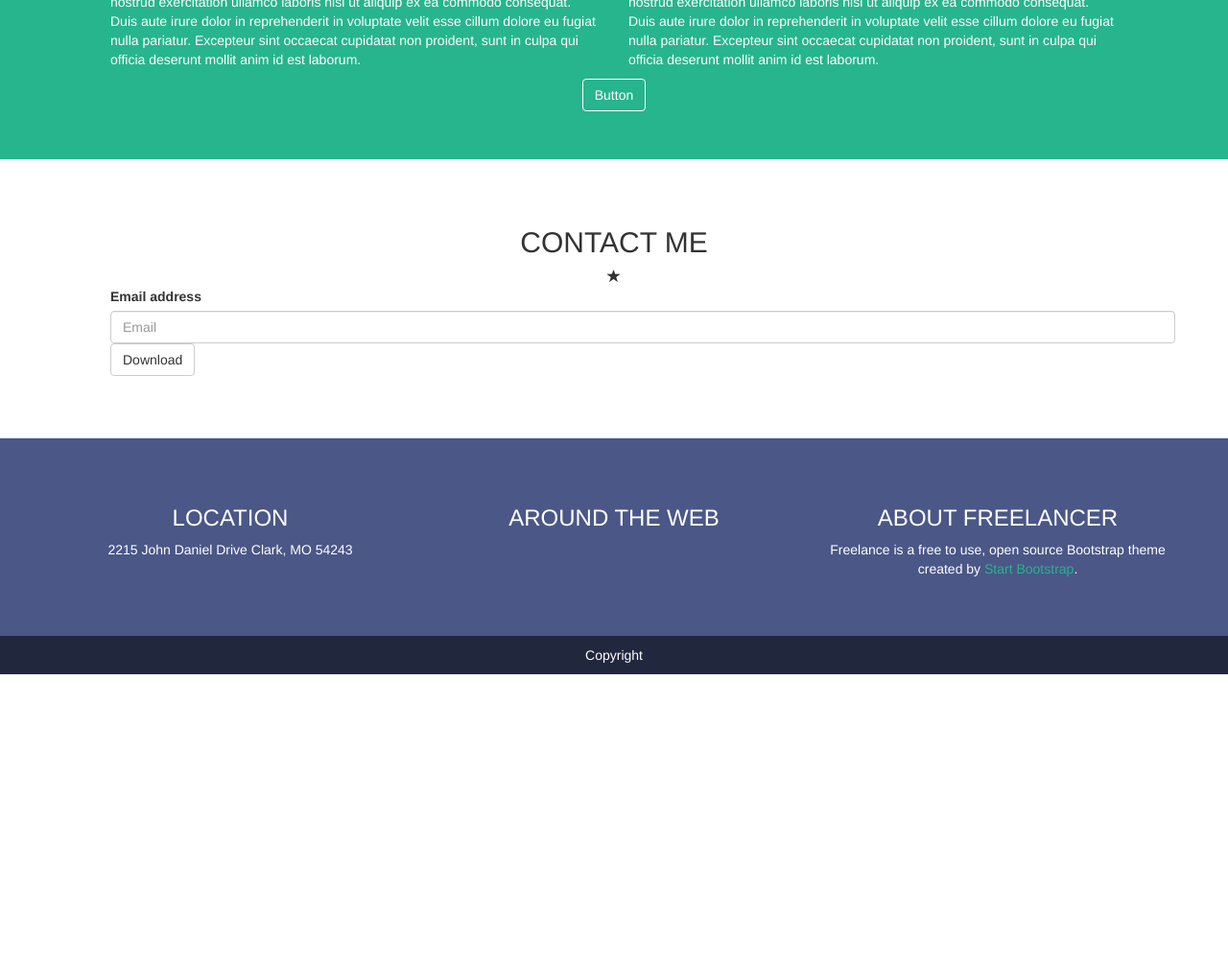
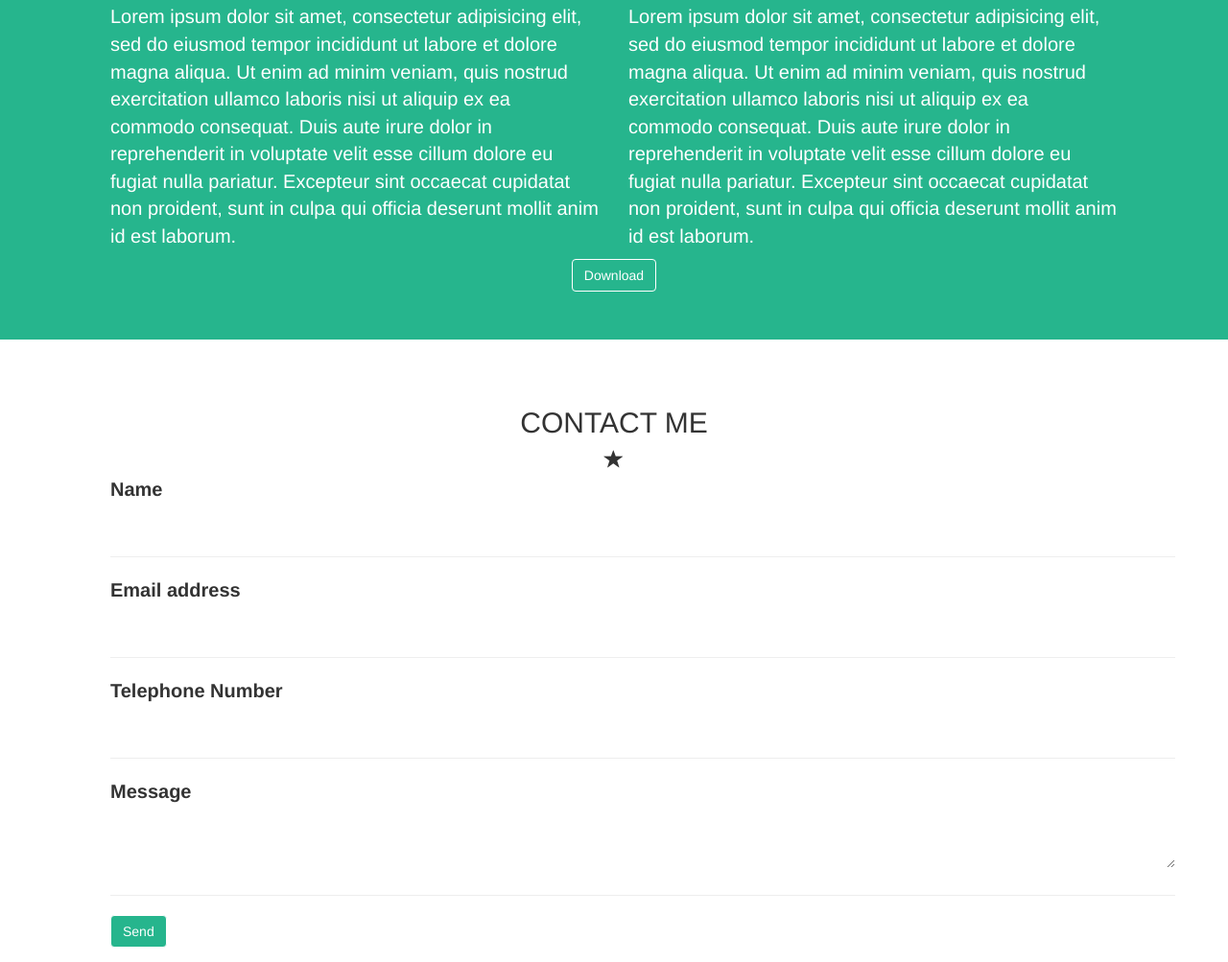
Before and after one commit to FrancescoViterbo/html-css-bootstrap-freelancer, a plain HTML site: page bonus/index.html in a window 1280 px wide. Shown: the part 777-1780 px from the top of the page at 96% size. Before the commit the page ends 1480 px from the top, so only its background shows below. Drawn offline with nearby package versions, Linux system fonts and the light colour scheme.

Commit message:
worked on input fields and minor layouts

```diff
--- a/bonus/css/style.css
+++ b/bonus/css/style.css
@@ -1,3 +1,7 @@
+body {
+    font-size: 20px;
+}
+
 .centra {
     text-align: center;
 }
@@ -21,6 +25,10 @@ nav .container {
     color: white;
 }
 
+nav li {
+    font-size: 14px;
+}
+
 #jumbo {
     background-color: #26b58d;
     color: white;
@@ -38,10 +46,23 @@ nav .container {
     background-color: #26b58d;
     color: white;
 }
-#about button {
+#about button, #contact button {
     color: white;
     background-color: #26b58d;
     border: 1px solid white;
+}
+
+input, textarea {
+    border: 0;
+}
+
+input {
+    width: 100%;
+}
+
+textarea {
+    width: 100%;
+    height: 6rem;
 }
 
 footer {
@@ -58,7 +79,7 @@ footer a {
     color: white;
 }
 #copyright p {
-    padding: 1rem;
+    padding: 2rem;
     margin-block-start: 0;
     margin-block-end: 0;
 }
--- a/bonus/index.html
+++ b/bonus/index.html
@@ -18,7 +18,7 @@
                         <span class="icon-bar"></span>
                         <span class="icon-bar"></span>
                     </button>
-                    <a class="navbar-brand" href="#">START BOOTSTRAP</a>
+                    <a class="navbar-brand" href="#"><strong>START BOOTSTRAP</strong></a>
                 </div>
 
             <!-- Collect the nav links, forms, and other content for toggling -->
@@ -81,7 +81,7 @@
                         </div>                    </div>
                 </div>
                 <div class="row centra">
-                    <button class="btn btn-default" type="submit">Button</button>
+                    <button class="btn btn-default" type="submit">Download</button>
                 </div>
             </div>
         </section>
@@ -93,9 +93,19 @@
                 </div>
                 <form>
                     <div class="form-group extra-padding-left">
-                        <label for="exampleInputEmail1">Email address</label>
-                        <input type="email" class="form-control" id="exampleInputEmail1" placeholder="Email">
-                        <button type="submit" class="btn btn-default">Download</button>
+                        <label for="name-field">Name</label>
+                        <input type="text" id="name-field">
+                        <hr>
+                        <label for="email-field">Email address</label>
+                        <input type="email" id="email-field">
+                        <hr>
+                        <label for="phone-numb">Telephone Number</label>
+                        <input type="tel" id="phone-numb">
+                        <hr>
+                        <label for="message-content">Message</label>
+                        <textarea type="text" id="message-content"></textarea>
+                        <hr>
+                        <button type="submit" class="btn btn-default">Send</button>
                     </div>
                 </form>
             </div>
@@ -126,7 +136,7 @@
         <div id="copyright" class="container-fluid">
             <div class="row">
                 <div class="col-xs-12 centra">
-                    <p>Copyright</p>
+                    <p>Copyright Francesco Viterbo 2020</p>
                 </div>
             </div>
         </div>
```
